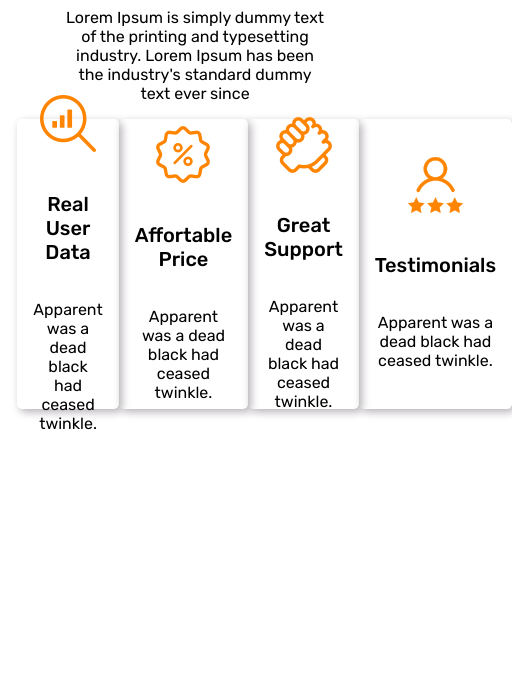
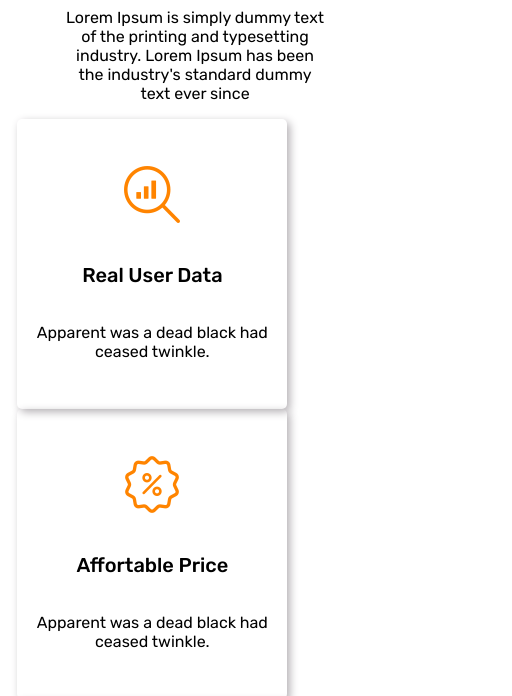
Before and after one commit to LisaDevoghelaere/responsive-cas1, a plain HTML site: page index.html in a window 390 px wide. Shown: the part 138-834 px from the top of the page, 512 px wide, since content can reach past the window. Drawn offline with Linux system fonts and the light colour scheme.

Commit message:
update img media
tentative de faire du responsive

```diff
--- a/style.css
+++ b/style.css
@@ -20,7 +20,7 @@ p
 }
 #container
 {
-    max-width: 1200px;
+    max-width: 1280px;
     margin: auto;
 }
 header
@@ -53,3 +53,23 @@ header
     padding-left: 1rem;
     padding-right: 1rem;
 }
+img
+{
+    max-width: 100%;
+}
+@media all and (min-width:320px) and (max-width:414px)
+{
+    #container
+    {
+        max-width: 414px;
+        margin : auto;
+    }
+    .flex-section
+    {
+        display: flex;
+        flex-direction: column;
+        align-content: flex-start;
+        justify-content: space-between;
+        margin : auto;
+    }
+}
```
